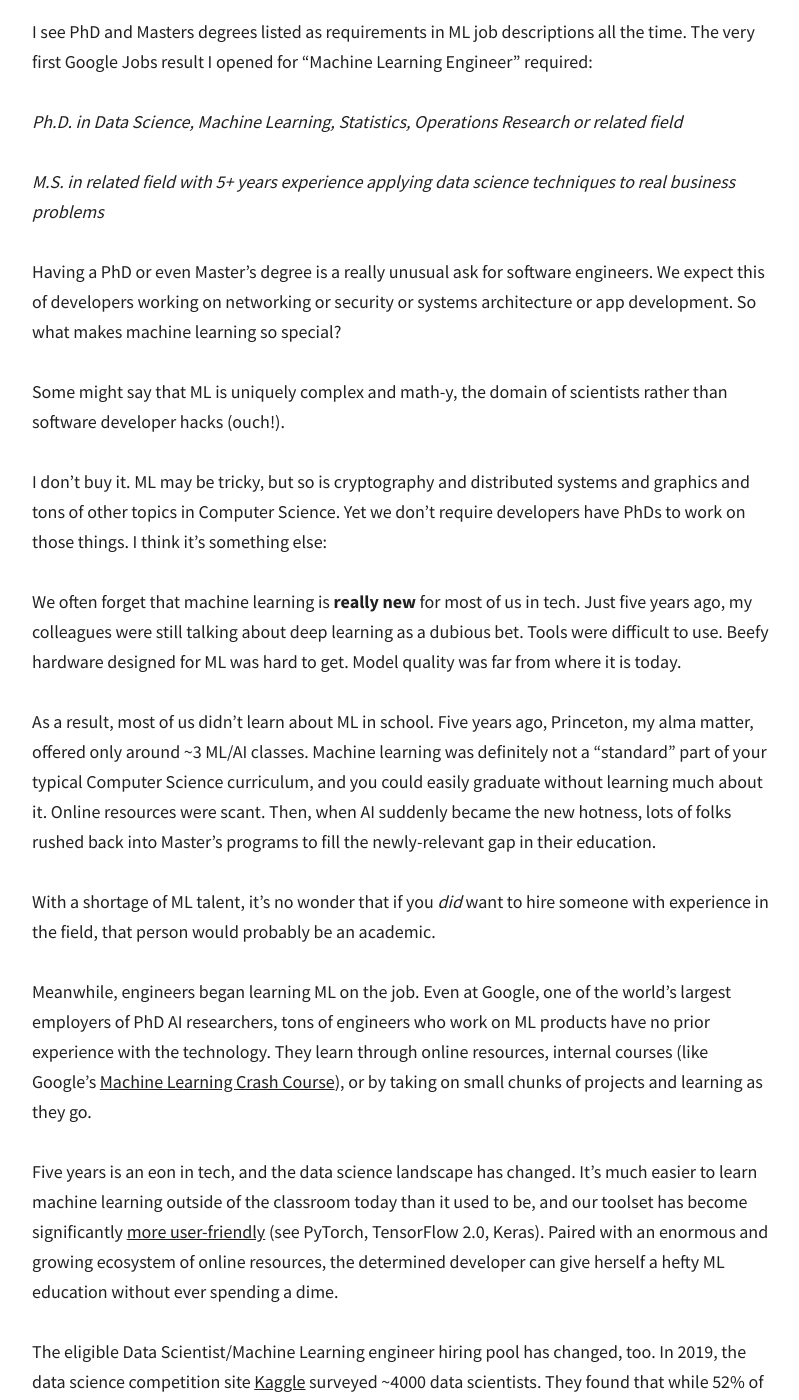
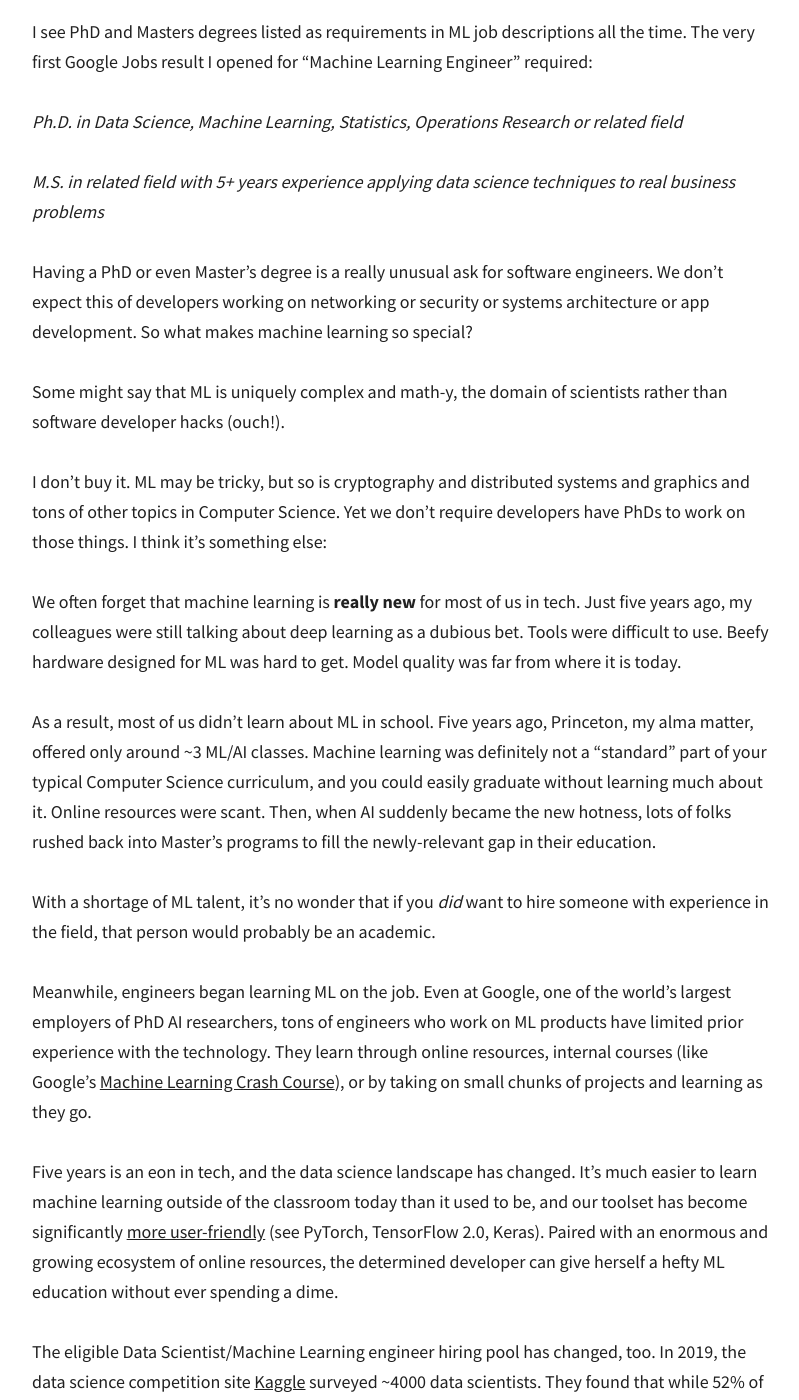
Before and after one commit to dalequark/daleonai, a Jekyll site: the page built from _posts/2020-08-23-employers-your-machine-learning-hires-don-t-need-phds-or-masters-degrees.md, in a window 1280 px wide and 1400 px high, scrolled down 1023 px. Shown: the whole window, without its empty margins (238-1037 px from the left). Built offline with Jekyll 4.4.1, drawn with Linux system fonts in a browser that asks for light colours; some web fonts are replaced; comment, search, counter and statistics services are not loaded.

Commit message:
Update from Forestry.io Dale updated _posts/2020-08-23-employers-your-machine-learning-hires-don-t-need-phds-or-masters-degrees.md

```diff
--- a/_posts/2020-08-23-employers-your-machine-learning-hires-don-t-need-phds-or-masters-degrees.md
+++ b/_posts/2020-08-23-employers-your-machine-learning-hires-don-t-need-phds-or-masters-degrees.md
@@ -21,7 +21,7 @@ _Ph.D. in Data Science, Machine Learning, Statistics, Operations Research or rel
 
 _M.S. in related field with 5+ years experience applying data science techniques to real business problems_
 
-Having a PhD or even Master's degree is a really unusual ask for software engineers. We expect this of developers working on networking or security or systems architecture or app development. So what makes machine learning so special?
+Having a PhD or even Master's degree is a really unusual ask for software engineers. We don't expect this of developers working on networking or security or systems architecture or app development. So what makes machine learning so special?
 
 Some might say that ML is uniquely complex and math-y, the domain of scientists rather than software developer hacks (ouch!).
 
@@ -33,7 +33,7 @@ As a result, most of us didn't learn about ML in school. Five years ago, Princet
 
 With a shortage of ML talent, it's no wonder that if you _did_ want to hire someone with experience in the field, that person would probably be an academic.
 
-Meanwhile, engineers began learning ML on the job.  Even at Google, one of the world's largest employers of PhD AI researchers, tons of engineers who work on ML products have no prior experience with the technology. They learn through online resources, internal courses (like Google's [Machine Learning Crash Course](https://developers.google.com/machine-learning/crash-course)), or by taking on small chunks of projects and learning as they go.
+Meanwhile, engineers began learning ML on the job.  Even at Google, one of the world's largest employers of PhD AI researchers, tons of engineers who work on ML products have limited prior experience with the technology. They learn through online resources, internal courses (like Google's [Machine Learning Crash Course](https://developers.google.com/machine-learning/crash-course)), or by taking on small chunks of projects and learning as they go.
 
 Five years is an eon in tech, and the data science landscape has changed. It's much easier to learn machine learning outside of the classroom today than it used to be, and our toolset has become significantly [more user-friendly](https://daleonai.com/software-developers-youre-learning-machine-learning-upside-down) (see PyTorch, TensorFlow 2.0, Keras). Paired with an enormous and growing ecosystem of online resources, the determined developer can give herself a hefty ML education without ever spending a dime.
 
```
